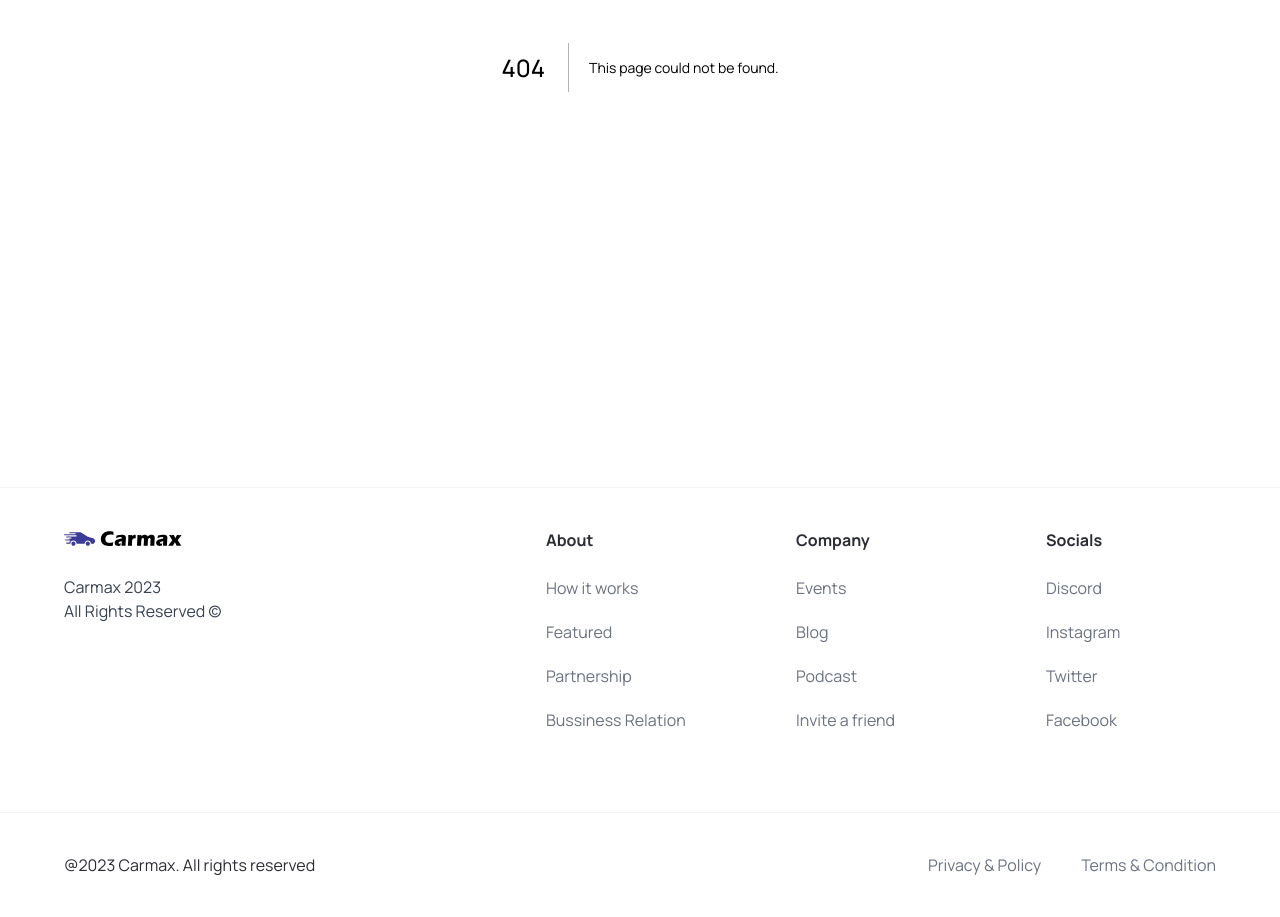
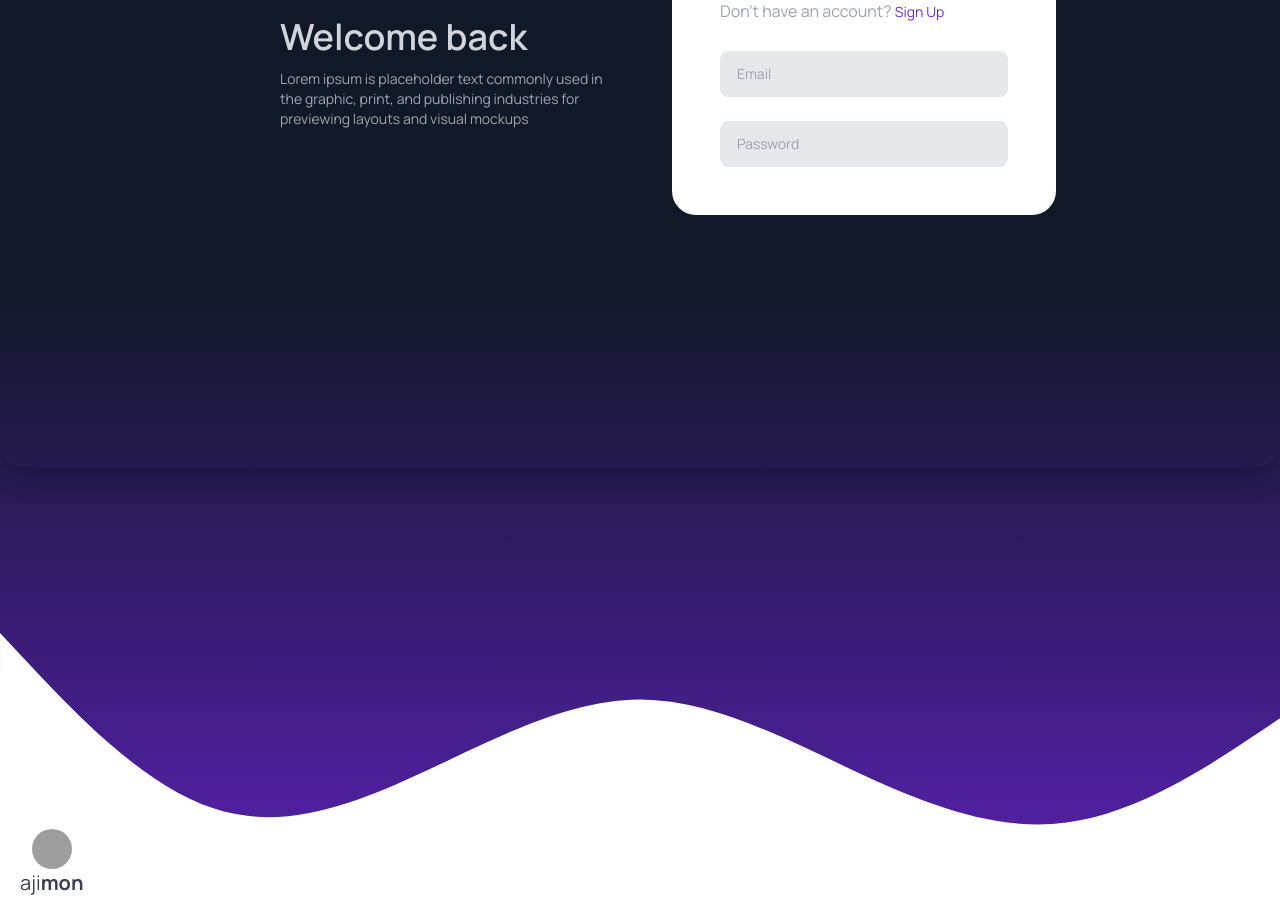
Before and after one commit to bigmitch19/cars-app-next, a Next.js app: page /sign-in in a window 1280 px wide. Before the commit this address had no page. Shown: the part 333-1250 px from the top of the page. Built offline with nearby package versions, Linux system fonts and the light colour scheme; grey boxes are pictures that could not be loaded.

Commit message:
Update image file format and background image URL

```diff
--- /dev/null
+++ b/app/sign-in/page.tsx
@@ -0,0 +1,122 @@
+import { useState } from 'react';
+
+export default function Home() {
+	const [showPassword, setShowPassword] = useState(false);
+
+	const togglePasswordVisibility = () => {
+		setShowPassword(!showPassword);
+	};
+
+	return (
+		<>
+			<link
+				href="https://unpkg.com/tailwindcss@^2/dist/tailwind.min.css"
+				rel="stylesheet"
+			/>
+			<div className="bg-purple-900 absolute top-0 left-0 bg-gradient-to-b from-gray-900 via-gray-900 to-purple-800 bottom-0 leading-5 h-full w-full overflow-hidden"></div>
+			<div className="relative min-h-screen sm:flex sm:flex-row justify-center bg-transparent rounded-3xl shadow-xl">
+				<div className="flex-col flex self-center lg:px-14 sm:max-w-4xl xl:max-w-md z-10">
+					<div className="self-start hidden lg:flex flex-col text-gray-300">
+						<h1 className="my-3 font-semibold text-4xl">Welcome back</h1>
+						<p className="pr-3 text-sm opacity-75">
+							Lorem ipsum is placeholder text commonly used in the graphic,
+							print, and publishing industries for previewing layouts and visual
+							mockups
+						</p>
+					</div>
+				</div>
+				<div className="flex justify-center self-center z-10">
+					<div className="p-12 bg-white mx-auto rounded-3xl w-96">
+						<div className="mb-7">
+							<h3 className="font-semibold text-2xl text-gray-800">Sign In</h3>
+							<p className="text-gray-400">
+								Don't have an account?{' '}
+								<a
+									href="#"
+									className="text-sm text-purple-700 hover:text-purple-700"
+								>
+									Sign Up
+								</a>
+							</p>
+						</div>
+						<div className="space-y-6">
+							<div>
+								<input
+									className="w-full text-sm px-4 py-3 bg-gray-200 focus:bg-gray-100 border border-gray-200 rounded-lg focus:outline-none focus:border-purple-400"
+									type="email"
+									placeholder="Email"
+								/>
+							</div>
+							<div className="relative">
+								<input
+									placeholder="Password"
+									type={showPassword ? 'text' : 'password'}
+									className="text-sm text-gray-200 px-4 py-3 rounded-lg w-full bg-gray-200 focus:bg-gray-100 border border-gray-200 focus:outline-none focus:border-purple-400"
+								/>
+								<div className="flex items-center absolute inset-y-0 right-0 mr-3 text-sm leading-5">
+									<svg
+										onClick={togglePasswordVisibility}
+										className={`h-4 text-purple-700 ${
+											showPassword ? 'block' : 'hidden'
+										}`}
+										fill="none"
+										xmlns="http://www.w3.org/2000/svg"
+										viewBox="0 0 576 512"
+									>
+										{/* SVG path for showing password */}
+									</svg>
+									<svg
+										onClick={togglePasswordVisibility}
+										className={`h-4 text-purple-700 ${
+											showPassword ? 'hidden' : 'block'
+										}`}
+										fill="none"
+										xmlns="http://www.w3.org/2000/svg"
+										viewBox="0 0 640 512"
+									>
+										{/* SVG path for hiding password */}
+									</svg>
+								</div>
+							</div>
+							{/* Rest of the content */}
+							{/* ... */}
+						</div>
+					</div>
+				</div>
+			</div>
+			<footer className="bg-transparent absolute w-full bottom-0 left-0 z-30">
+				<div className="container p-5 mx-auto flex items-center justify-between">
+					<div className="flex mr-auto">
+						<a
+							href="https://codepen.io/uidesignhub"
+							target="_blank"
+							title="codepen aji"
+							className="text-center text-gray-700 focus:outline-none"
+						>
+							<img
+								src="/storage/avatars/njkIbPhyZCftc4g9XbMWwVsa7aGVPajYLRXhEeoo.jpg"
+								alt="aji"
+								className="object-cover mx-auto w-8 h-8 rounded-full w-10 h-10"
+							/>
+							<p className="text-xl">
+								aji<strong>mon</strong>
+							</p>
+						</a>
+					</div>
+				</div>
+			</footer>
+			<svg
+				className="absolute bottom-0 left-0"
+				xmlns="http://www.w3.org/2000/svg"
+				viewBox="0 0 1440 320"
+			>
+				<path
+					fill="#fff"
+					fillOpacity="1"
+					d="M0,0L40,42.7C80,85,160,171,240,197.3C320,224,400,192,480,154.7C560,117,640,75,720,74.7C800,75,880,117,960,154.7C1040,192,1120,224,1200,213.3C1280,203,1360,149,1400,122.7L1440,96L1440,320L1400,320C1360,320,1280,320,1200,320C1120,320,1040,320,960,320C880,320,800,320,720,320C640,320,560,320,480,320C400,320,320,320,240,320C160,320,80,320,40,320L0,320Z"
+				></path>
+			</svg>
+			<script src="https://cdn.jsdelivr.net/gh/alpinejs/alpine@v2.x.x/dist/alpine.js"></script>
+		</>
+	);
+}
--- a/components/Hero.tsx
+++ b/components/Hero.tsx
@@ -37,7 +37,7 @@
 			<div className="hero__image-container">
 				<div className="hero__image">
 					<div className="p-28 bg-[radial-gradient(ellipse_at_bottom_left,_var(--tw-gradient-stops))] from-pink-500 via-red-500 to-yellow-500 h-[500px] w-[300px]  lg:h-[800px] lg:w-[600px] "></div>
-					<Image src="/hero.png" alt="hero" fill className="object-contain" />
+					<Image src="/hero.webp" alt="hero" fill className="object-contain" />
 				</div>
 
 				<div className="hero__image-overlay" />
--- a/tailwind.config.js
+++ b/tailwind.config.js
@@ -1,34 +1,33 @@
 /** @type {import('tailwindcss').Config} */
 module.exports = {
 	content: [
-    "./pages/**/*.{js,ts,jsx,tsx,mdx}",
-    "./components/**/*.{js,ts,jsx,tsx,mdx}",
-    "./app/**/*.{js,ts,jsx,tsx,mdx}",
+		'./pages/**/*.{js,ts,jsx,tsx,mdx}',
+		'./components/**/*.{js,ts,jsx,tsx,mdx}',
+		'./app/**/*.{js,ts,jsx,tsx,mdx}'
 	],
-  mode: "jit",
+	mode: 'jit',
 	theme: {
 		extend: {
 			fontFamily: {
-        inter: ["Inter", "sans-serif"],
+				inter: ['Inter', 'sans-serif']
 			},
 			colors: {
-        "black-100": "#2B2C35",
-        "primary-blue": {
-          DEFAULT: "#2B59FF",
-          100: "#F5F8FF",
+				'black-100': '#2B2C35',
+				'primary-blue': {
+					DEFAULT: '#2B59FF',
+					100: '#F5F8FF'
 				},
-        "secondary-orange": "#f79761",
-        "light-white": {
-          DEFAULT: "rgba(59,60,152,0.03)",
-          100: "rgba(59,60,152,0.02)",
+				'secondary-orange': '#f79761',
+				'light-white': {
+					DEFAULT: 'rgba(59,60,152,0.03)',
+					100: 'rgba(59,60,152,0.02)'
 				},
-        grey: "#747A88",
+				grey: '#747A88'
 			},
 			backgroundImage: {
-        'pattern': "url('/pattern.png')",
-        'hero-bg': "url('/hero-bg.png')"
+				pattern: "url('/pattern.png')"
+			}
 		}
 	},
-  },
-  plugins: [],
+	plugins: []
 };
```
Also changed, not shown: public/hero.webp (added). Lines whose indentation alone changed are shown as unchanged.
